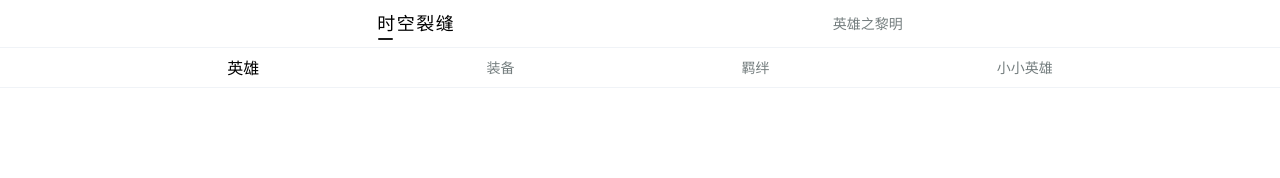
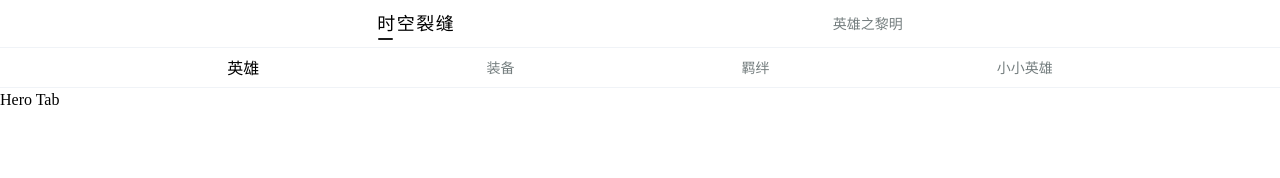
Before and after one commit to xiaohai-huang/TT-mobile-wiki, a React (Create React App) app: page / in a window 1280 px wide. Shown: the top 178 px of the page. Built offline with nearby package versions, Linux system fonts and the light colour scheme.

Commit message:
feat: Add two placeholder tabs

```diff
--- a/src/App.tsx
+++ b/src/App.tsx
@@ -4,6 +4,8 @@ import Paper from "./components/Paper/Paper";
 import Tabs from "./components/Tabs/Tabs";
 import EquipmentTab from "./tabs/EquipmentTab";
 import "./App.scss";
+import HeroTab from "./tabs/HeroTab";
+import TinyHeroTab from "./tabs/TinyHeroTab";
 
 const PLAN_TABS = [
   { label: "时空裂缝", value: "1" },
@@ -23,8 +25,14 @@ function App() {
 
   let content = <></>;
   switch (category) {
+    case "0":
+      content = <HeroTab planId={plan} />;
+      break;
     case "1":
       content = <EquipmentTab planId={plan} />;
+      break;
+    case "3":
+      content = <TinyHeroTab planId={plan} />;
       break;
   }
 
--- /dev/null
+++ b/src/tabs/HeroTab.tsx
@@ -0,0 +1,7 @@
+function HeroTab({ planId }: { planId: string }) {
+  console.log(planId);
+
+  return <div>Hero Tab</div>;
+}
+
+export default HeroTab;
--- /dev/null
+++ b/src/tabs/TinyHeroTab.tsx
@@ -0,0 +1,7 @@
+function TinyHeroTab({ planId }: { planId: string }) {
+  console.log(planId);
+
+  return <div>Tiny Hero Tab</div>;
+}
+
+export default TinyHeroTab;
```
